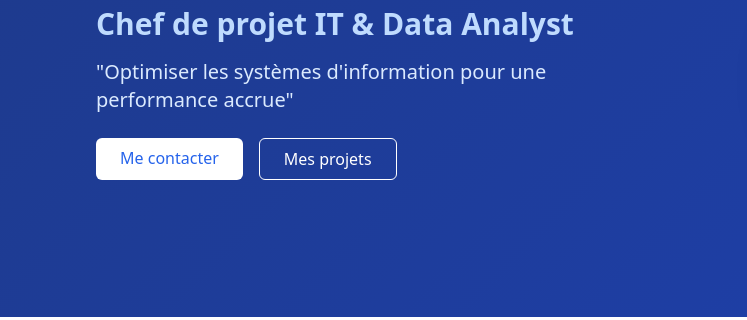
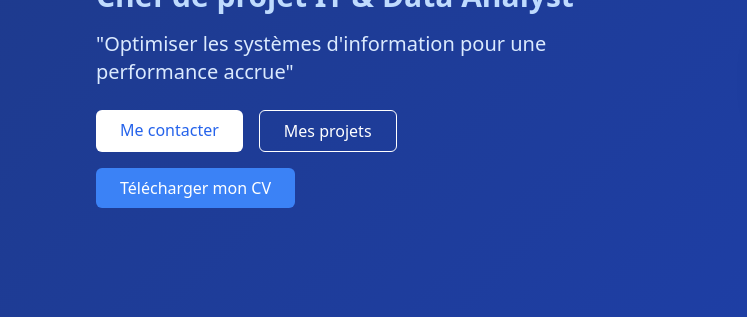
Before and after one commit to LahceneBousadia/portfolio, a plain HTML site: page index.html in a window 1280 px wide. Shown: the part 227-547 px from the top of the page, 0-747 px from the left. Drawn offline with nearby package versions, Linux system fonts and the light colour scheme.

Commit message:
Ajout du bouton Télécharger mon CV

```diff
--- a/index.html
+++ b/index.html
@@ -162,7 +162,7 @@
             <p class="text-lg md:text-xl mb-6 text-blue-100">
               "Optimiser les systèmes d'information pour une performance accrue"
             </p>
-            <div class="flex space-x-4">
+            <div class="flex flex-wrap gap-4">
               <a
                 href="#contact"
                 class="bg-white text-blue-600 px-6 py-2 rounded-md font-medium hover:bg-blue-50 transition duration-300"
@@ -173,6 +173,13 @@
                 class="border border-white text-white px-6 py-2 rounded-md font-medium hover:bg-blue-700 transition duration-300"
                 >Mes projets</a
               >
+              <a
+                href="CV_LAHCENE_BOUSADIA.pdf"
+                download
+                class="bg-blue-500 text-white px-6 py-2 rounded-md font-medium hover:bg-blue-700 transition duration-300"
+              >
+                Télécharger mon CV
+              </a>
             </div>
           </div>
           <div class="md:w-1/2 flex justify-center">
```
Also changed, not shown: 1 other file.
